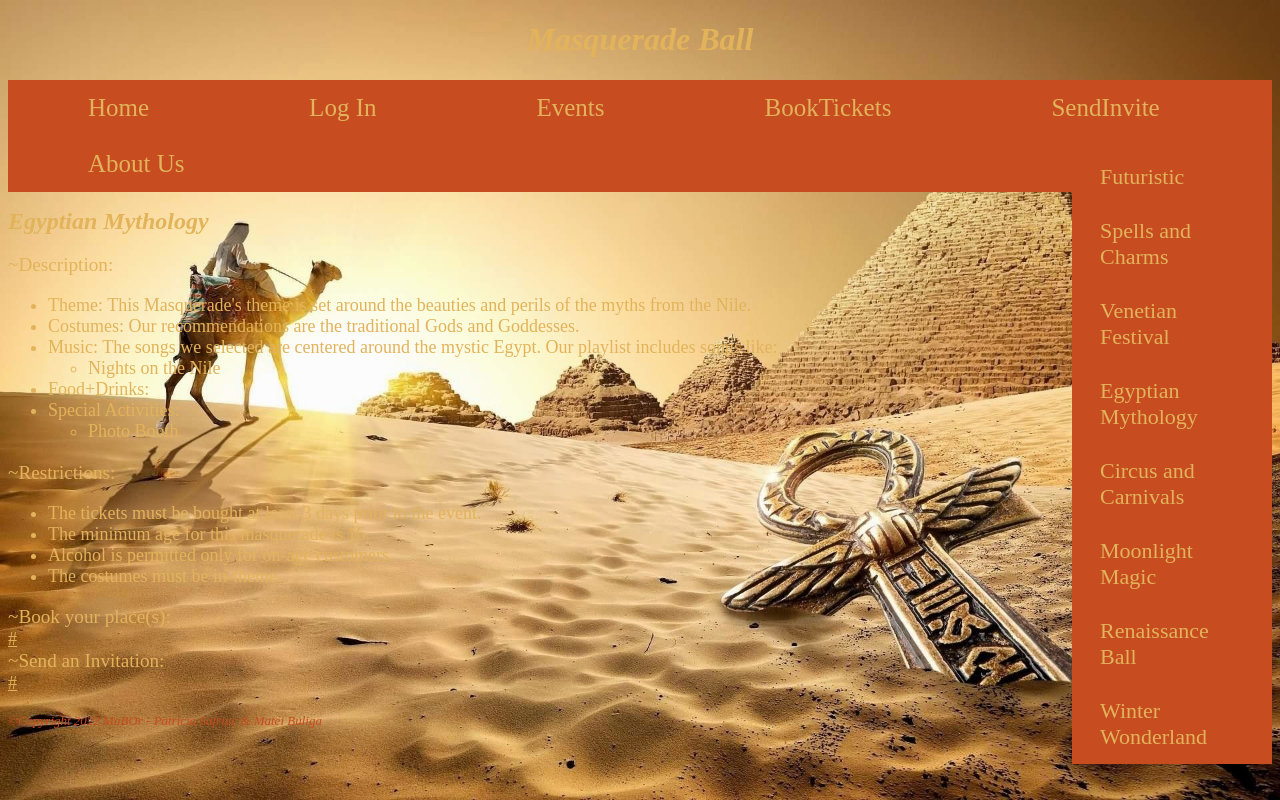
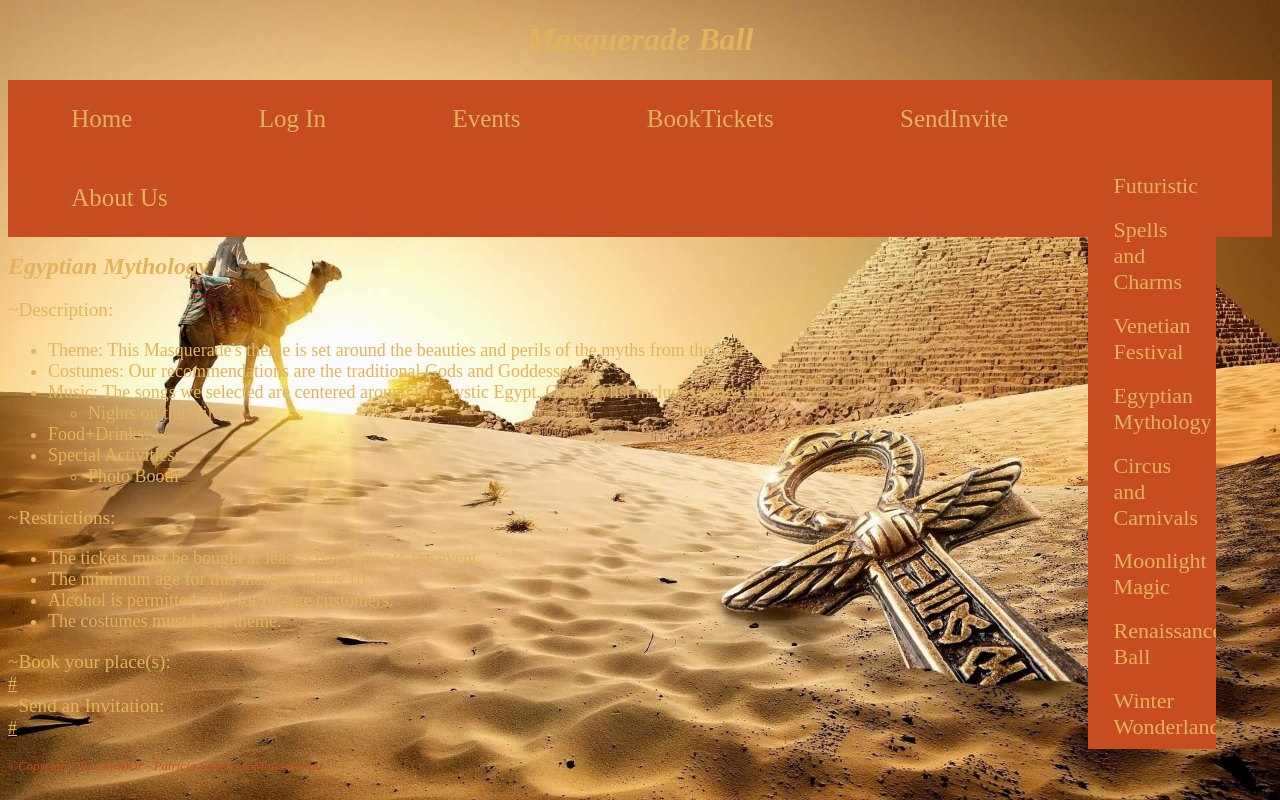
Before and after one commit to BuligaMateiCiprian/MaBOr, a PHP site: page /egypt.html in a window 1280 px wide. Run offline with PHP 8.4, Linux system fonts and the light colour scheme.

Commit message:
Update egypt.css

```diff
--- a/MaBOr-main/egypt.css
+++ b/MaBOr-main/egypt.css
@@ -19,7 +19,7 @@ body {
     float: left;
     color: rgb(226, 179, 91);
     text-align: center;
-    padding: 14px 80px;
+    padding: 2% 5%;
     text-decoration: none;
     font-size: 25px;
 }
@@ -36,18 +36,18 @@ footer {
 }
 
 .sidenav {
-    width: 200px;
+    width: 10%;
     position: fixed;
     z-index: 1;
-    top: 130px;
-    right: 8px;
+    top: 18%;
+    right: 5%;
     background-color:  rgb(199, 77, 32);
     overflow-x: hidden; /* Disable horizontal scroll */
     padding-top: 20px;
 }
 
 .sidenav a {
-    padding: 14px 28px;
+    padding: 7% 20%;
     text-decoration: none;
     font-size: 22px;
     color: rgb(226, 179, 91);
```
